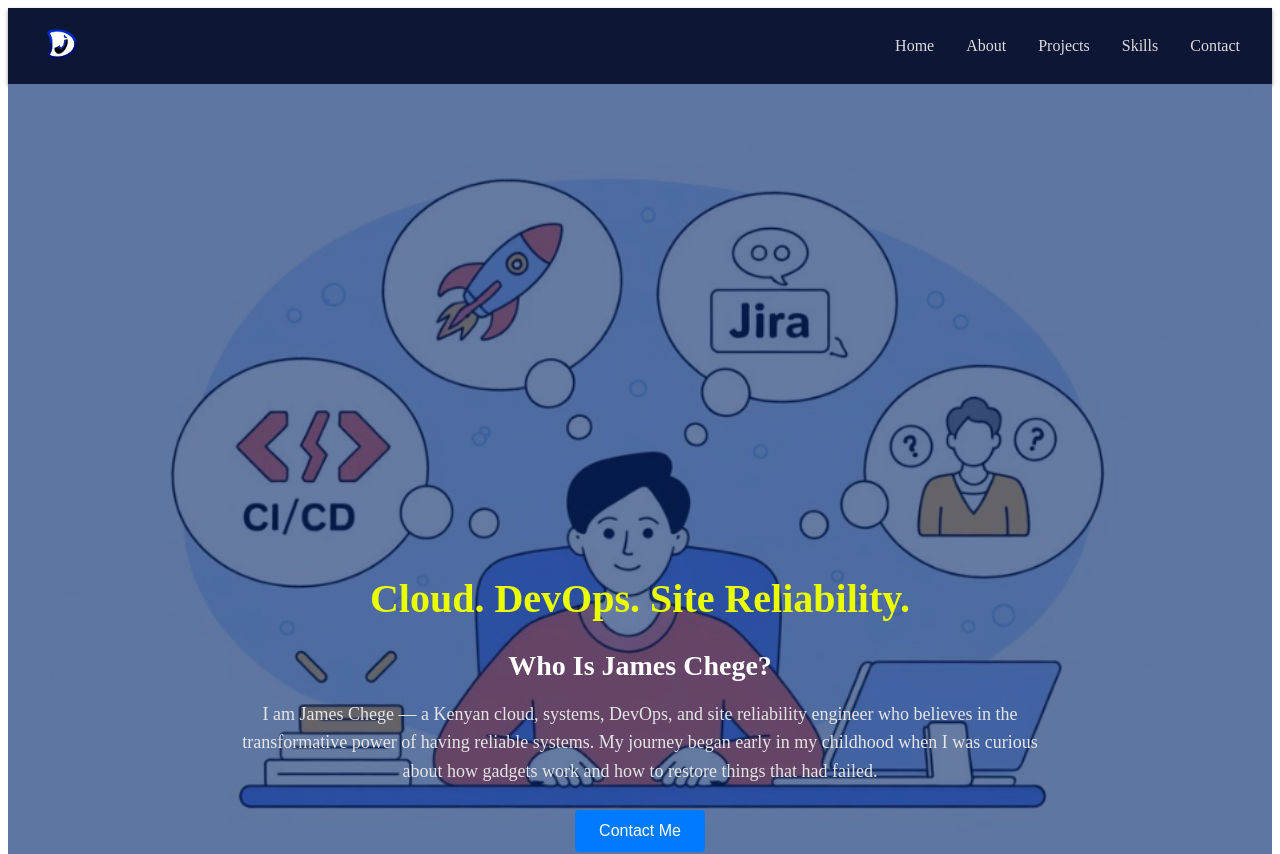
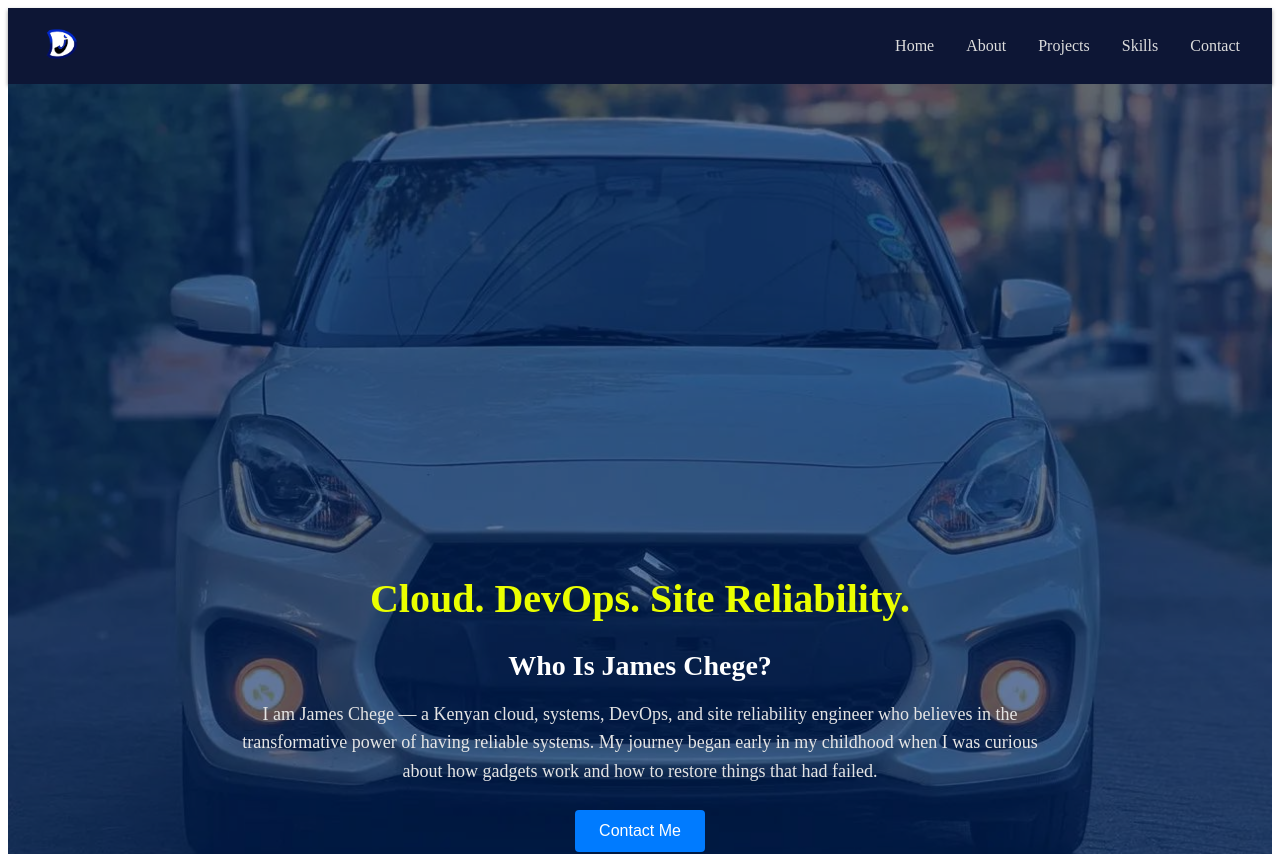
Before and after one commit to jamesChege614/jaychen-portfolio, an Angular app: page / in a window 1280 px wide. Shown: the top 854 px of the page. Built offline with nearby package versions, Linux system fonts and the light colour scheme.

Commit message:
another intresting commit

```diff
--- a/src/app/app.css
+++ b/src/app/app.css
@@ -120,7 +120,7 @@
   left: 0;
   width: 100%;
   height: 100%;
-  background-image: url('../assets/cicd.png');
+  background-image: url('../assets/wift/goals8.jpg');
   background-size: cover;
   background-position: center;
   z-index: 1;
--- a/src/app/home/home.html
+++ b/src/app/home/home.html
@@ -15,7 +15,6 @@
 
     <div class="image-block">
       <img src="../assets/James-Chege-Cloud Engineer.jpg" alt="James Chege Photo" />
-      <img src="../assets/James-Chege-Cloud Engineer.jpg" alt="test two" srcset="">
     </div>
   </div>
 </section>
```
